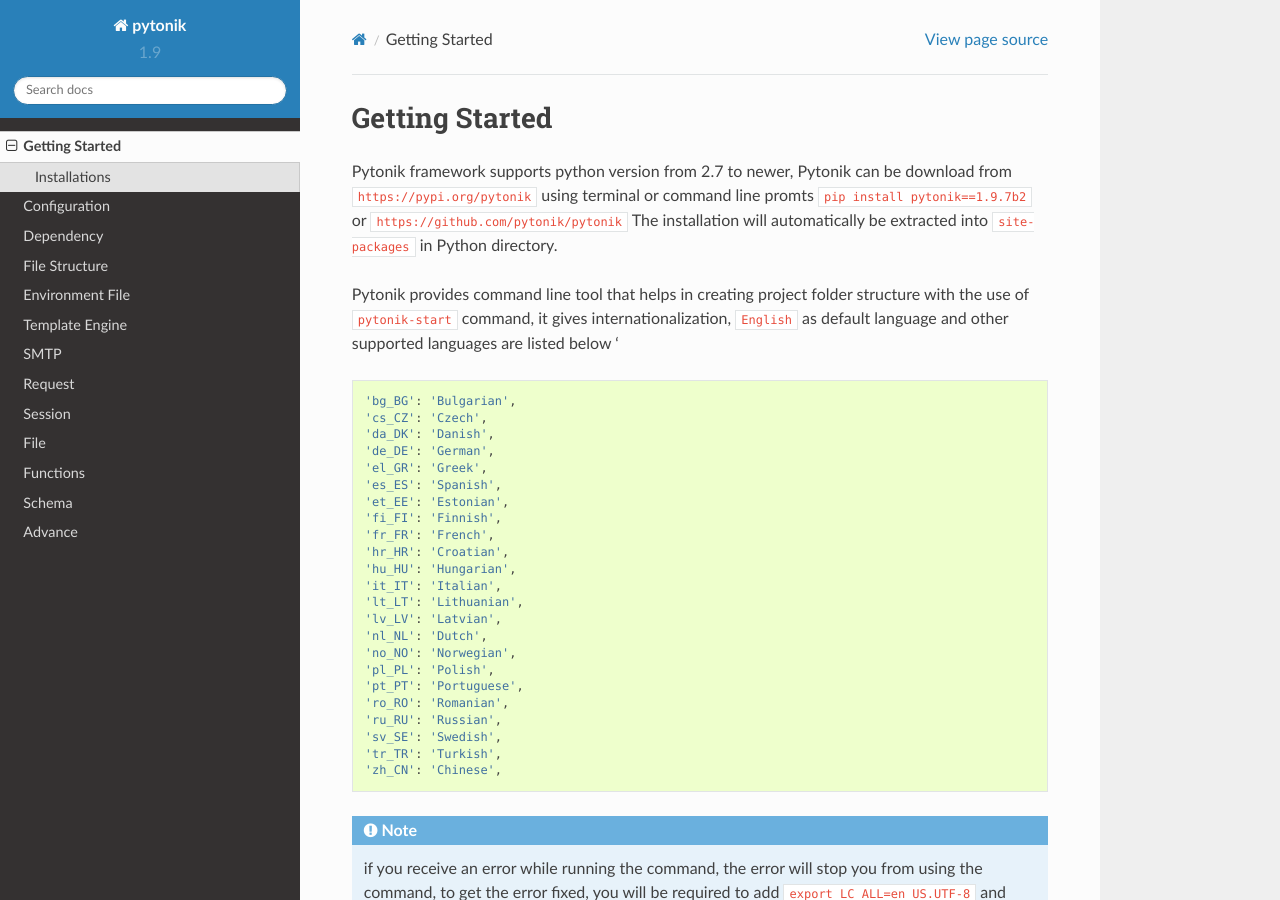
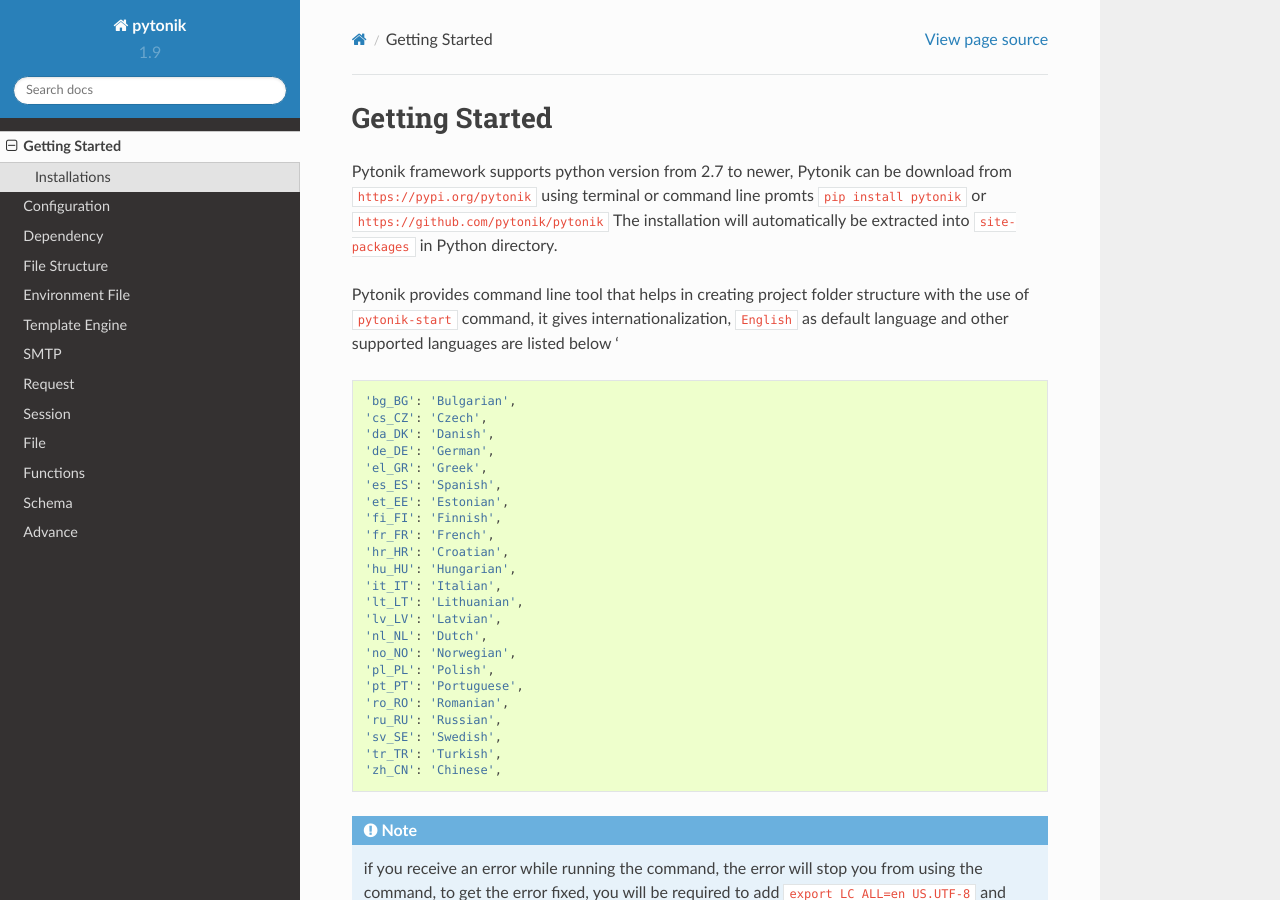
Before and after one commit to pytonik/pytonik, a Sphinx documentation site: the page built from docs/source/getting-started.rst, in a window 1280 px wide and 900 px high. Built offline with Sphinx 7.4.7 and the Read the Docs theme 2.0.0, drawn with Linux system fonts in a browser that asks for light colours.

Commit message:
Update getting-started.rst

```diff
--- a/docs/source/getting-started.rst
+++ b/docs/source/getting-started.rst
@@ -3,7 +3,7 @@ Getting Started
 
 Pytonik framework supports python version from 2.7 to newer,
 Pytonik can be download from  ``https://pypi.org/pytonik``  using terminal or command line promts
-``pip install pytonik==1.9.7b2``  or   ``https://github.com/pytonik/pytonik``
+``pip install pytonik``  or   ``https://github.com/pytonik/pytonik``
 The installation will automatically be extracted into ``site-packages``  in Python  directory.
 
 Pytonik provides command line tool that helps in creating project folder structure with the use of ``pytonik-start``
```
